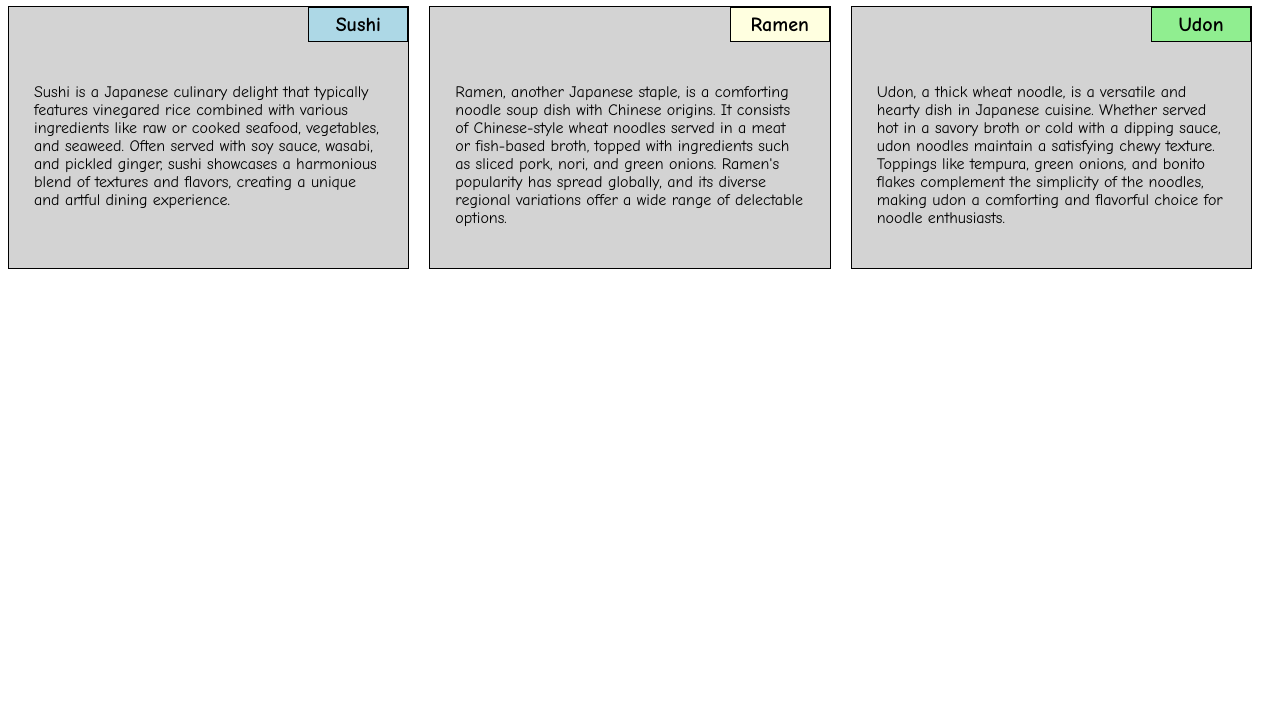
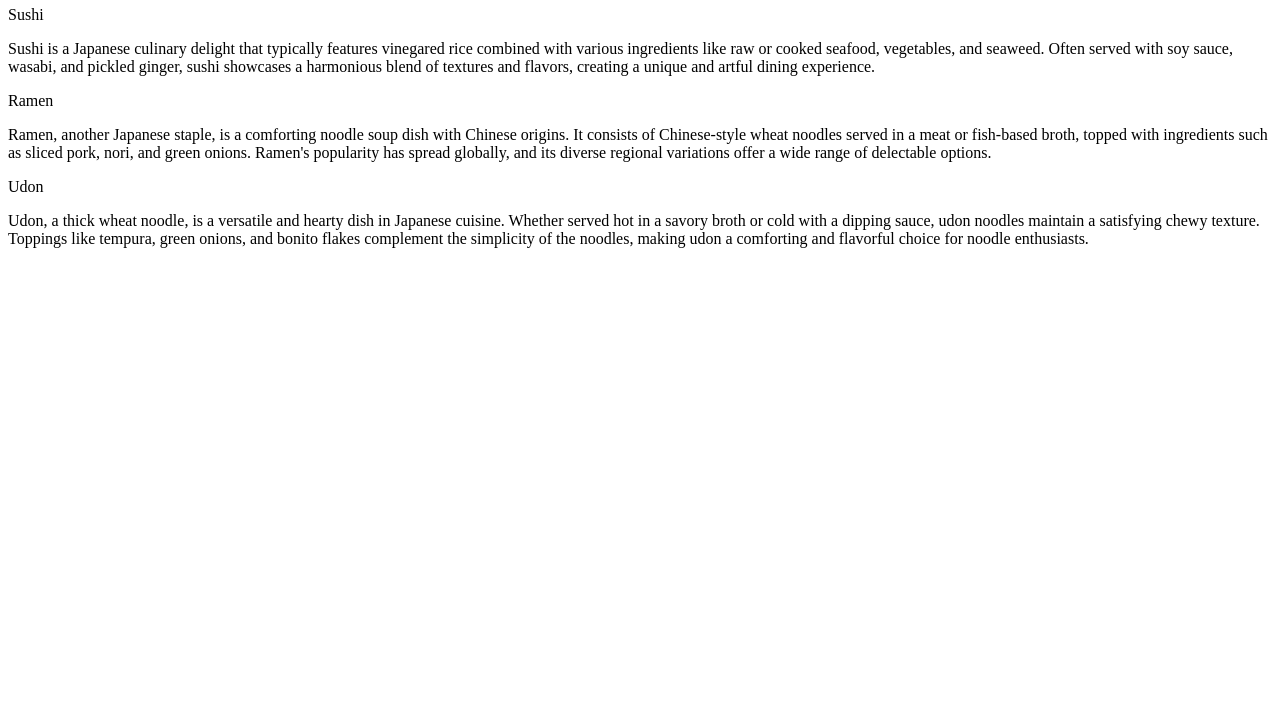
Before and after one commit to shirleyamir/coursera-john-hopkins-course, a plain HTML site: page module2-solution/index.html in a window 1280 px wide. Shown: the part 74-800 px from the top of the page. Drawn offline with Linux system fonts and the light colour scheme.

Commit message:
Update index.html

```diff
--- a/module2-solution/index.html
+++ b/module2-solution/index.html
@@ -5,110 +5,6 @@
     <meta charset="utf-8">
     <title>module2_solution</title>
 </head>
-
-<style>
-    body {
-        font-family: "Comic Sans MS";
-    }
-
-    * {
-        box-sizing: border-box;
-    }
-
-    h1 {
-        text-align: center;
-        font-weight: bold;
-    }
-
-    .pt1 {
-        float: right;
-        width: 100px;
-        padding: 5px;
-        margin: 0px;
-        border: 1px solid black;
-        text-align: center;
-        font-size: 125%;
-        font-weight: bold;
-        background-color: lightblue;
-    }
-
-    .pt2 {
-        float: right;
-        width: 100px;
-        padding: 5px;
-        margin: 0px;
-        border: 1px solid black;
-        text-align: center;
-        font-size: 125%;
-        font-weight: bold;
-        background-color: lightyellow;
-    }
-
-    .pt3 {
-        float: right;
-        width: 100px;
-        padding: 5px;
-        margin: 0px;
-        border: 1px solid black;
-        text-align: center;
-        font-size: 125%;
-        font-weight: bold;
-        background-color: lightgreen;
-    }
-
-    .content1 {
-        float: left;
-        padding: 25px;
-    }
-
-    .content2 {
-        float: left;
-        padding: 25px;
-    }
-
-    .content3 {
-        float: left;
-        padding: 25px;
-    }
-
-    .section-container {
-        display: flex;
-        flex-wrap: wrap;
-        justify-content: space-between;
-    }
-
-    .test {
-        width: 100%;
-        background-color: lightgrey;
-        border: 1px solid black;
-        margin-bottom: 20px;
-        box-sizing: border-box;
-    }
-
-    /*desktop view*/
-    @media (min-width: 992px) {
-        .test {
-            width: calc(33.33% - 20px);
-            margin-right: 20px;
-        }
-    }
-
-    /*tablet view*/
-    @media (min-width: 768px) and (max-width: 991px) {
-        .test {
-            width: calc(50% - 40px);
-            margin-right: 20px;
-            margin-left: 20px;
-        }
-
-        .test:nth-child(3) {
-            width: 100%;
-            margin-right: 20px;
-            margin-left: 20px;
-        }
-    }
-
-</style>
 
 <body>
     <h1>Our Menu</h1>
```
